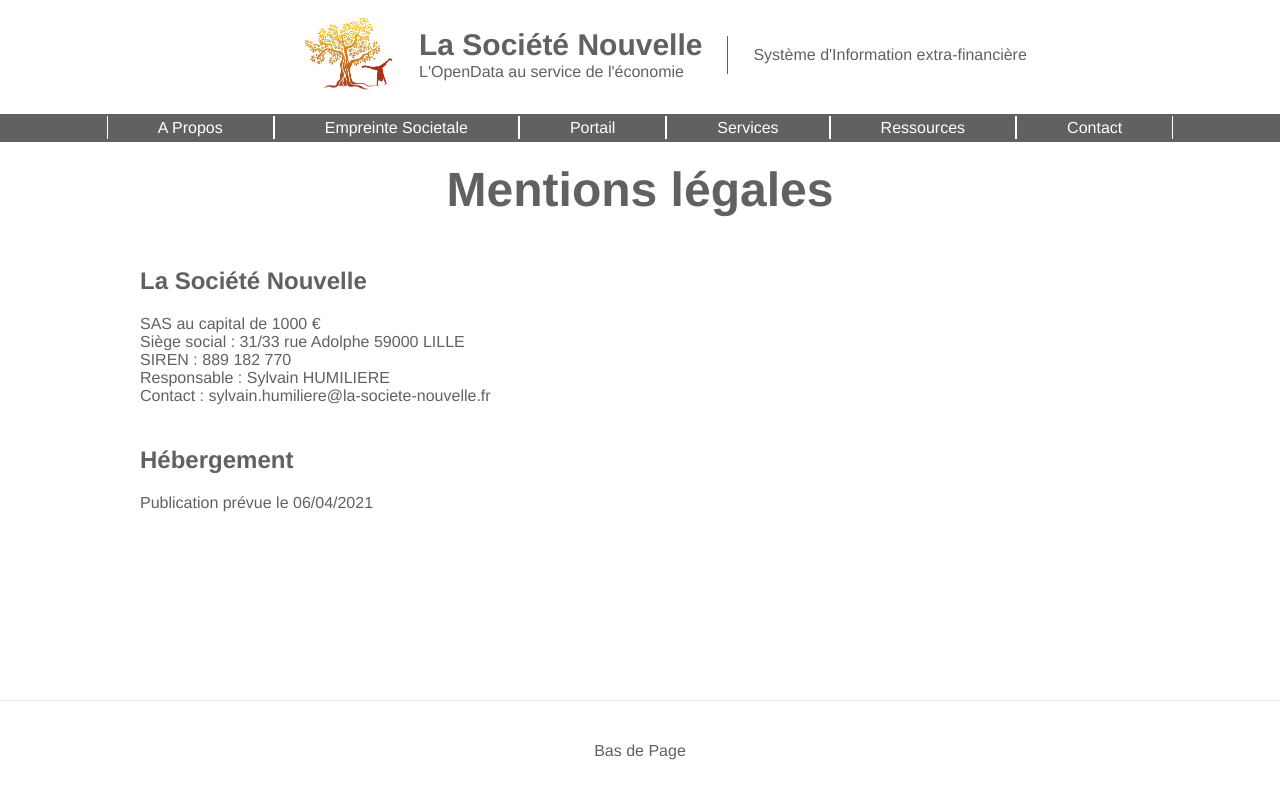
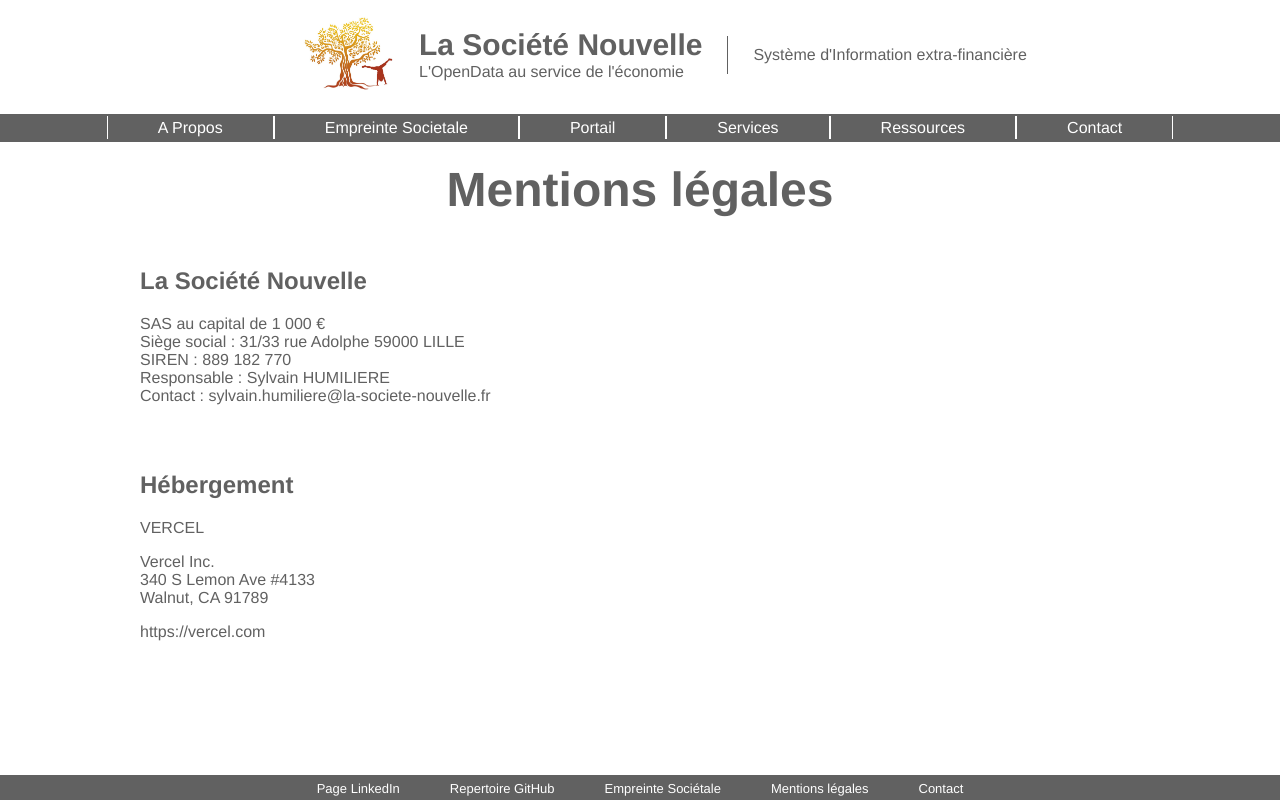
Before and after one commit to La-Societe-Nouvelle/LaSocieteNouvelle-Website, a Next.js app: page /mentions-legales in a window 1280 px wide. Built offline with nearby package versions, Linux system fonts and the light colour scheme.

Commit message:
Mise à jour des mentions légales

```diff
--- a/pages/mentions-legales.js
+++ b/pages/mentions-legales.js
@@ -1,5 +1,6 @@
 import Head from 'next/head'
 import Header from '../pages/header.js'
+import Footer from '../pages/footer.js'
 import styles from '../styles/Home.module.css'
 
 export default function Home() {
@@ -23,7 +24,7 @@ export default function Home() {
           La Société Nouvelle
           </h2>
           <p>
-          SAS au capital de 1000 €<br/>
+          SAS au capital de 1 000 €<br/>
           Siège social : 31/33 rue Adolphe 59000 LILLE<br/>
           SIREN : 889 182 770<br/>
           Responsable : Sylvain HUMILIERE<br/>
@@ -36,19 +37,21 @@ export default function Home() {
           Hébergement
           </h2>
           <p>
-          Publication prévue le 06/04/2021
+          VERCEL
+          </p>
+          <p>
+          Vercel Inc.<br/>
+          340 S Lemon Ave #4133<br/>
+          Walnut, CA 91789
+          </p>
+          <p>
+          <a href="https://vercel.com" target="_blank">https://vercel.com</a>
           </p>
         </div>
 
       </main>
 
-      <footer className={styles.footer}>
-        <a>
-          <p>
-            Bas de Page
-          </p>
-        </a>
-      </footer>
+      <Footer />
 
     </div>
   )
--- a/styles/globals.css
+++ b/styles/globals.css
@@ -76,7 +76,7 @@ textarea {
 }
 
 .strip {
-  margin-bottom: 25px;
+  margin-bottom: 50px;
   margin-left: auto;
   margin-right: auto;
   max-width: 1000px;
@@ -91,6 +91,10 @@ textarea {
 
 #remaining-space {
   flex-grow: 1;
+}
+
+.odd-indic {
+  height: 15px;
 }
 
 /* ----- demarches ----- */
```
